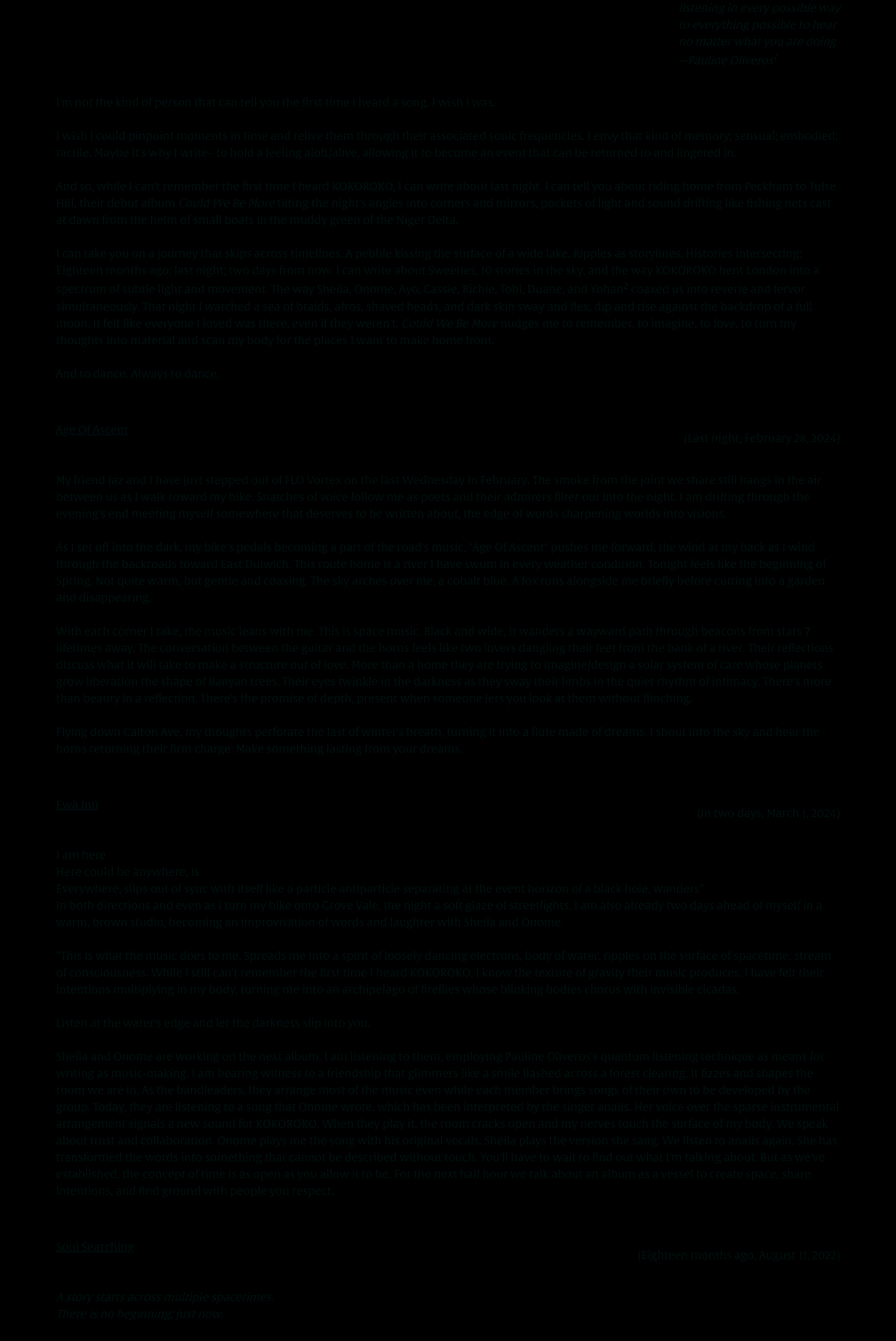
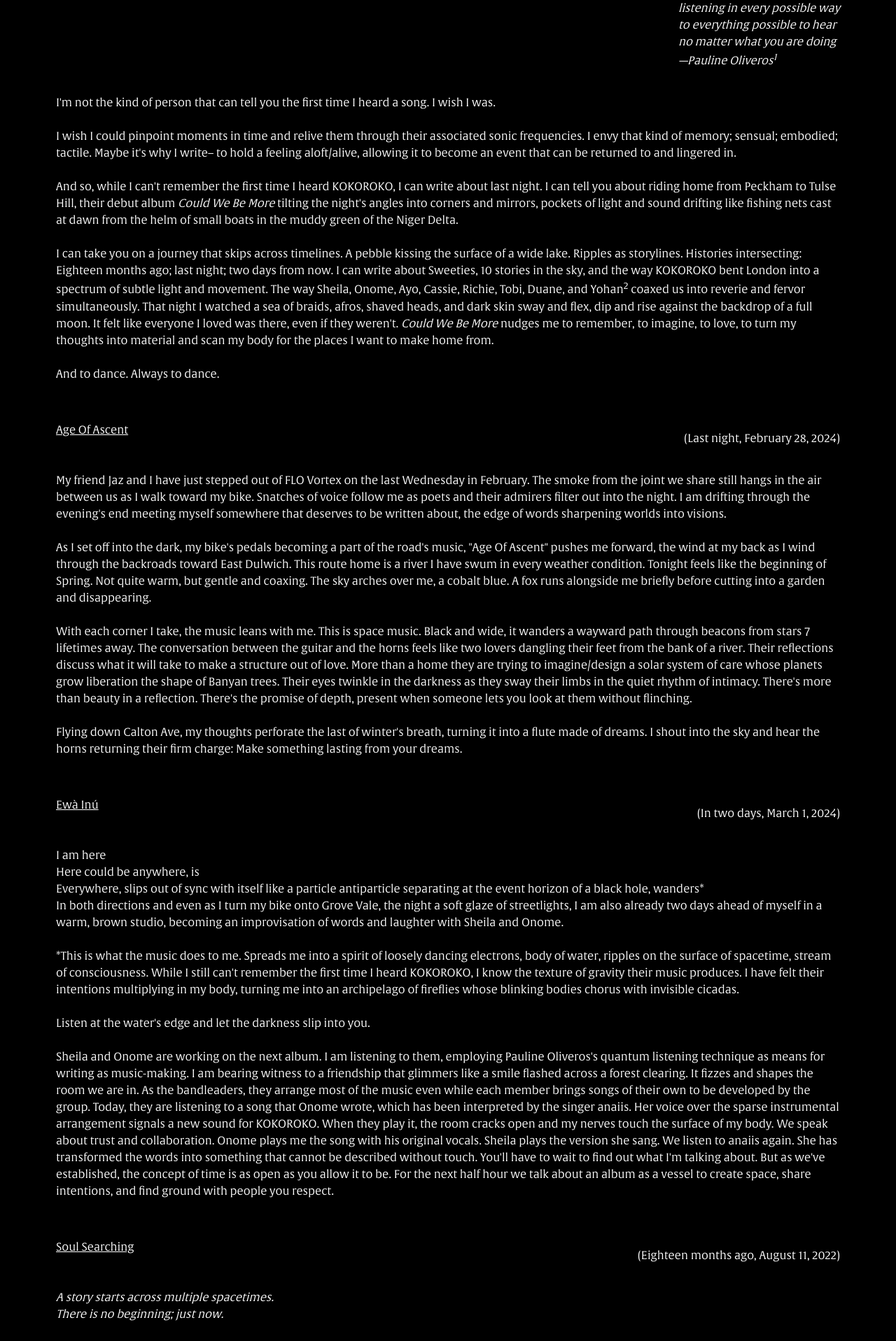
Before and after one commit to lizetteayala1211/jupiter-mag, a Next.js app: page /issue/2/article/rohan in a window 1280 px wide. Shown: the part 820-2737 px from the top of the page at 70% size. Built offline with nearby package versions, Linux system fonts and the light colour scheme; a web font is replaced by a local one.

Commit message:
text color updated - rohan, issue 2

```diff
--- a/src/app/issue/2/article/rohan/page.tsx
+++ b/src/app/issue/2/article/rohan/page.tsx
@@ -33,7 +33,7 @@ export default function Page() {
 function Article() {
   return (
     <ArticleContainer>
-      <p>
+      <p style={{ color: "white" }}>
         <i>
           (a story in three acts in three locations at three different points in
           time all of which are given volume by KOKOROKO&apos;s debut album,{" "}
@@ -54,7 +54,7 @@ function Article() {
       <hr style={{ backgroundColor: "grey" }} />
 
       <div style={{ display: "flex", justifyContent: "flex-end" }}>
-        <p>
+        <p style={{ color: "white" }}>
           <i>
             [Quantum Listening is]
             <br />
@@ -69,18 +69,18 @@ function Article() {
         </p>
       </div>
 
-      <p>
+      <p style={{ color: "white" }}>
         I&apos;m not the kind of person that can tell you the first time I heard
         a song. I wish I was.
       </p>
-      <p>
+      <p style={{ color: "white" }}>
         I wish I could pinpoint moments in time and relive them through their
         associated sonic frequencies. I envy that kind of memory; sensual;
         embodied; tactile. Maybe it&apos;s why I write– to hold a feeling
         aloft/alive, allowing it to become an event that can be returned to and
         lingered in.
       </p>
-      <p>
+      <p style={{ color: "white" }}>
         And so, while I can&apos;t remember the first time I heard KOKOROKO, I
         can write about last night. I can tell you about riding home from
         Peckham to Tulse Hill, their debut album <i>Could We Be More</i> tilting
@@ -88,7 +88,7 @@ function Article() {
         sound drifting like fishing nets cast at dawn from the helm of small
         boats in the muddy green of the Niger Delta.
       </p>
-      <p>
+      <p style={{ color: "white" }}>
         I can take you on a journey that skips across timelines. A pebble
         kissing the surface of a wide lake. Ripples as storylines. Histories
         intersecting: Eighteen months ago; last night; two days from now. I can
@@ -102,16 +102,16 @@ function Article() {
         remember, to imagine, to love, to turn my thoughts into material and
         scan my body for the places I want to make home from.
       </p>
-      <p>And to dance. Always to dance.</p>
+      <p style={{ color: "white" }}>And to dance. Always to dance.</p>
 
       <BigGuy />
 
-      <div style={{ display: "flex", justifyContent: "space-between" }}>
+      <div style={{ display: "flex", justifyContent: "space-between", color: "white" }}>
         <a href="https://youtu.be/IVB_HDuwz8Q">Age Of Ascent</a>
         <div>(Last night, February 28, 2024)</div>
       </div>
 
-      <p>
+      <p style={{ color: "white" }}>
         My friend Jaz and I have just stepped out of FLO Vortex on the last
         Wednesday in February. The smoke from the joint we share still hangs in
         the air between us as I walk toward my bike. Snatches of voice follow me
@@ -119,7 +119,7 @@ function Article() {
         through the evening&apos;s end meeting myself somewhere that deserves to
         be written about, the edge of words sharpening worlds into visions.
       </p>
-      <p>
+      <p style={{ color: "white" }}>
         As I set off into the dark, my bike&apos;s pedals becoming a part of the
         road&apos;s music, &quot;Age Of Ascent&quot; pushes me forward, the wind
         at my back as I wind through the backroads toward East Dulwich. This
@@ -128,7 +128,7 @@ function Article() {
         coaxing. The sky arches over me, a cobalt blue. A fox runs alongside me
         briefly before cutting into a garden and disappearing.
       </p>
-      <p>
+      <p style={{ color: "white" }}>
         With each corner I take, the music leans with me. This is space music.
         Black and wide, it wanders a wayward path through beacons from stars 7
         lifetimes away. The conversation between the guitar and the horns feels
@@ -141,7 +141,7 @@ function Article() {
         the promise of depth, present when someone lets you look at them without
         flinching.
       </p>
-      <p>
+      <p style={{ color: "white" }}>
         Flying down Calton Ave, my thoughts perforate the last of winter&apos;s
         breath, turning it into a flute made of dreams. I shout into the sky and
         hear the horns returning their firm charge: Make something lasting from
@@ -150,12 +150,12 @@ function Article() {
 
       <BigGuy />
 
-      <div style={{ display: "flex", justifyContent: "space-between" }}>
+      <div style={{ display: "flex", justifyContent: "space-between", color: "white" }}>
         <a href="https://youtu.be/0XPLlHl8nqc">Ewà Inú</a>
         <div>(In two days, March 1, 2024)</div>
       </div>
 
-      <p>
+      <p style={{ color: "white" }}>
         I am here <br />
         Here could be anywhere, is <br />
         Everywhere, slips out of sync with itself like a particle antiparticle
@@ -165,7 +165,7 @@ function Article() {
         in a warm, brown studio, becoming an improvisation of words and laughter
         with Sheila and Onome.
       </p>
-      <p>
+      <p style={{ color: "white" }}>
         *This is what the music does to me. Spreads me into a spirit of loosely
         dancing electrons, body of water, ripples on the surface of spacetime,
         stream of consciousness. While I still can&apos;t remember the first
@@ -174,8 +174,8 @@ function Article() {
         me into an archipelago of fireflies whose blinking bodies chorus with
         invisible cicadas.
       </p>
-      <p>Listen at the water&apos;s edge and let the darkness slip into you.</p>
-      <p>
+      <p style={{ color: "white" }}>Listen at the water&apos;s edge and let the darkness slip into you.</p>
+      <p style={{ color: "white" }}>
         Sheila and Onome are working on the next album. I am listening to them,
         employing Pauline Oliveros&apos;s quantum listening technique as means
         for writing as music-making. I am bearing witness to a friendship that
@@ -198,12 +198,12 @@ function Article() {
 
       <BigGuy />
 
-      <div style={{ display: "flex", justifyContent: "space-between" }}>
+      <div style={{ display: "flex", justifyContent: "space-between", color: "white" }}>
         <a href="https://youtu.be/n3xQA5ULmAQ">Soul Searching</a>
         <div>(Eighteen months ago, August 11, 2022)</div>
       </div>
 
-      <p>
+      <p style={{ color: "white" }}>
         <i>
           A story starts across multiple spacetimes.
           <br />
@@ -211,7 +211,7 @@ function Article() {
         </i>
       </p>
 
-      <p>
+      <p style={{ color: "white" }}>
         Imagine a body moving through a room with the kind of swing that, from
         the outside, would be best described as joy/abandon/life/sunshine.
         Imagine hips winding around the neck of the trumpet, head losing track
@@ -230,11 +230,11 @@ function Article() {
         pensive. The story doesn&apos;t start here, of course.
       </p>
 
-      <p>
+      <p style={{ color: "white" }}>
         A story starts across multiple spacetimes. <br />
         There is no beginning; just now.
       </p>
-      <p>
+      <p style={{ color: "white" }}>
         Earlier that night, KOKOROKO arrived to set up a small stage in the
         curve of a window offering a wide view of London&apos;s skyline. They
         have played before, together, many times, but this time is different.
@@ -247,12 +247,12 @@ function Article() {
 
       <BigGuy />
 
-      <div style={{ display: "flex", justifyContent: "space-between" }}>
+      <div style={{ display: "flex", justifyContent: "space-between", color: "white" }}>
         <a href="https://youtu.be/sllPE4Mg4C0">Tojo</a>
         <div>(In two days, March 1, 2024)</div>
       </div>
 
-      <p>
+      <p style={{ color: "white" }}>
         We are traveling across the boundaries of time like cousins remembering
         old photographs of Grandma&apos;s house. We don&apos;t really know each
         other, but we have known each other forever. Sheila&apos;s cousin is one
@@ -269,7 +269,7 @@ function Article() {
         sound and relation and inviting others in to experience what we&apos;ve
         made together.{" "}
       </p>
-      <p>
+      <p style={{ color: "white" }}>
         More than once silence fills the room as we listen to the spaces between
         our words. Music is made in these pauses. The wry corner of
         Sheila&apos;s smile becomes an arpeggiated chord. Onome&apos;s arms
@@ -280,12 +280,12 @@ function Article() {
 
       <BigGuy />
 
-      <div style={{ display: "flex", justifyContent: "space-between" }}>
+      <div style={{ display: "flex", justifyContent: "space-between", color: "white" }}>
         <a href="https://youtu.be/KXUv2rYo1eY">Something&apos;s Going On</a>
         <div>(Eighteen months ago, August 11, 2022)</div>
       </div>
 
-      <p>
+      <p style={{ color: "white" }}>
         Tonight, on the 10th floor of The Standard, in Sweeties, a new story is
         being told. It doesn&apos;t begin with anyone in particular. In the
         thick of a packed room of people—elbows touching waist touching sequin
@@ -309,7 +309,7 @@ function Article() {
 
       <BigGuy />
 
-      <div style={{ display: "flex", justifyContent: "space-between" }}>
+      <div style={{ display: "flex", justifyContent: "space-between", color: "white" }}>
         <a href="https://youtu.be/u2ibhiZRobE">Interlude</a>
         <div style={{ textAlign: "right" }}>
           (Last night, February 28, 2024 <br />
@@ -319,7 +319,7 @@ function Article() {
         </div>
       </div>
 
-      <p>
+      <p style={{ color: "white" }}>
         Hands off handlebars, I lean back and smile into the arching sky. I know
         that the crest of the wave above me is not going to crash. I know that
         it will form a tunnel for me to run my fingers along. Listen. A hole in
@@ -328,11 +328,11 @@ function Article() {
       </p>
 
       <FooterContainer>
-        <p>
+        <p style={{ color: "white" }}>
           <sup>1</sup> Oliveros, Pauline. <i>Quantum Listening</i>: 2. London:
           Ignota Books, 2022.
         </p>
-        <p>
+        <p style={{ color: "white" }}>
           <sup>2</sup> KOKOROKO is currently made up of:
           <br />
           Sheila Maurice-Grey - trumpet, vocals
```
